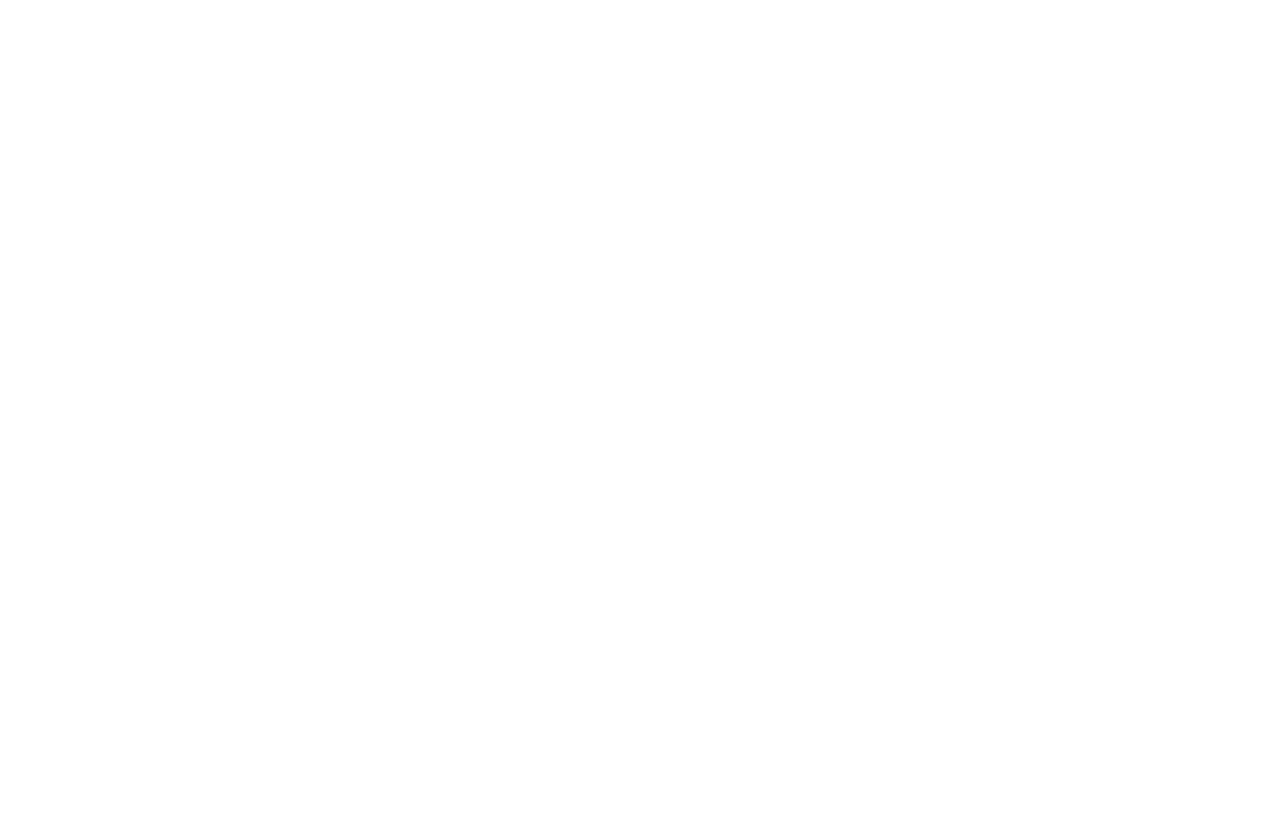
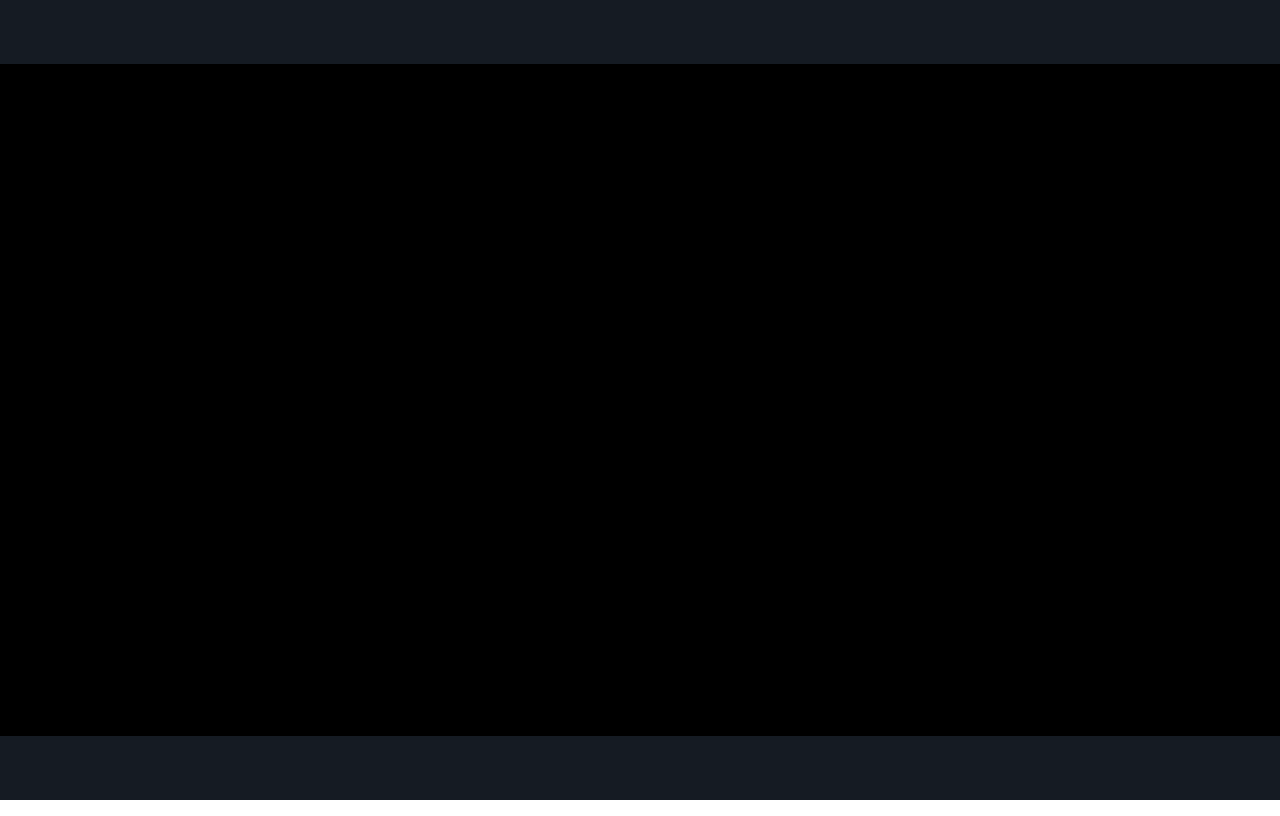
Before and after one commit to gloedige/Fotogram, a plain HTML site: page index.html in a window 1280 px wide. Drawn offline with Linux system fonts and the light colour scheme.

Commit message:
style main page

```diff
--- a/main_style.css
+++ b/main_style.css
@@ -1,5 +1,31 @@
+body{
+    margin: 0px;
+}
+main{
+    background-color: black;
+    flex:1;
+}
 .wrapper{
     display: flex;
     flex-direction: column;
     height: 100vh;
 }
+header{
+    background-color: #151B23;
+    height: 64px;
+}
+footer{
+    background-color: #151B23;
+    height: 64px;
+
+}
+.container_header{
+    margin: 0 auto;
+    max-width: 1440px;
+    display: flex;
+    justify-content: space-between;
+    padding: 30px 0px;
+}
+.container_footer{
+
+}
```
